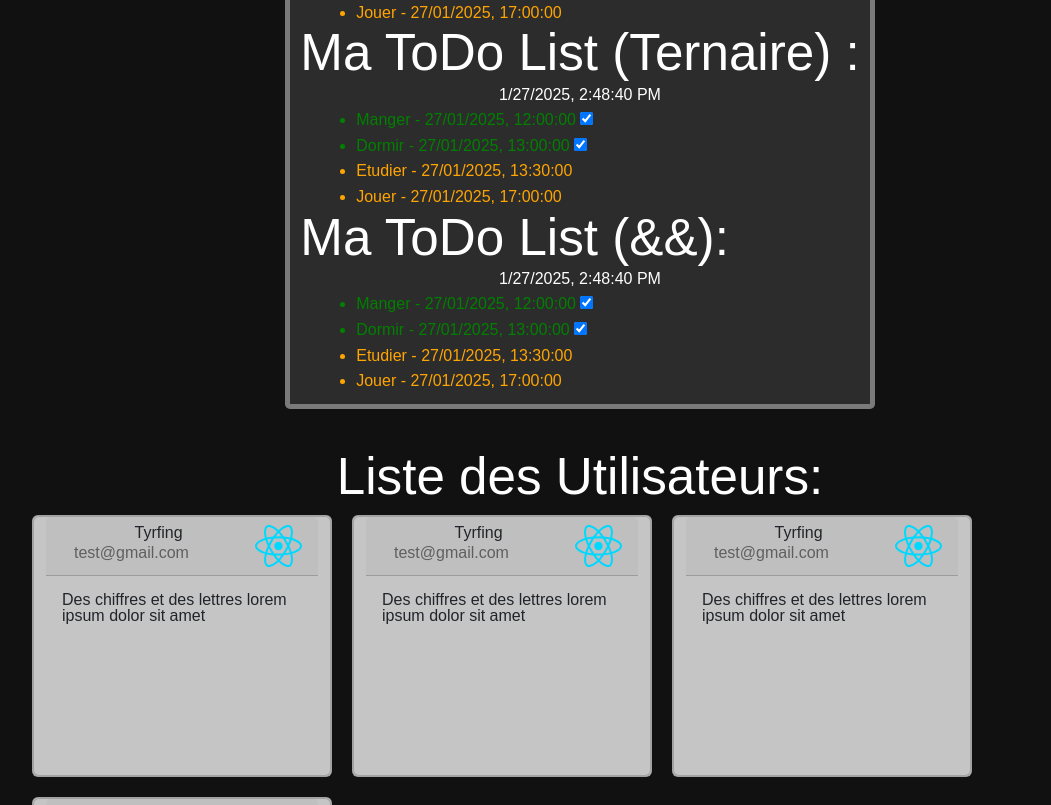
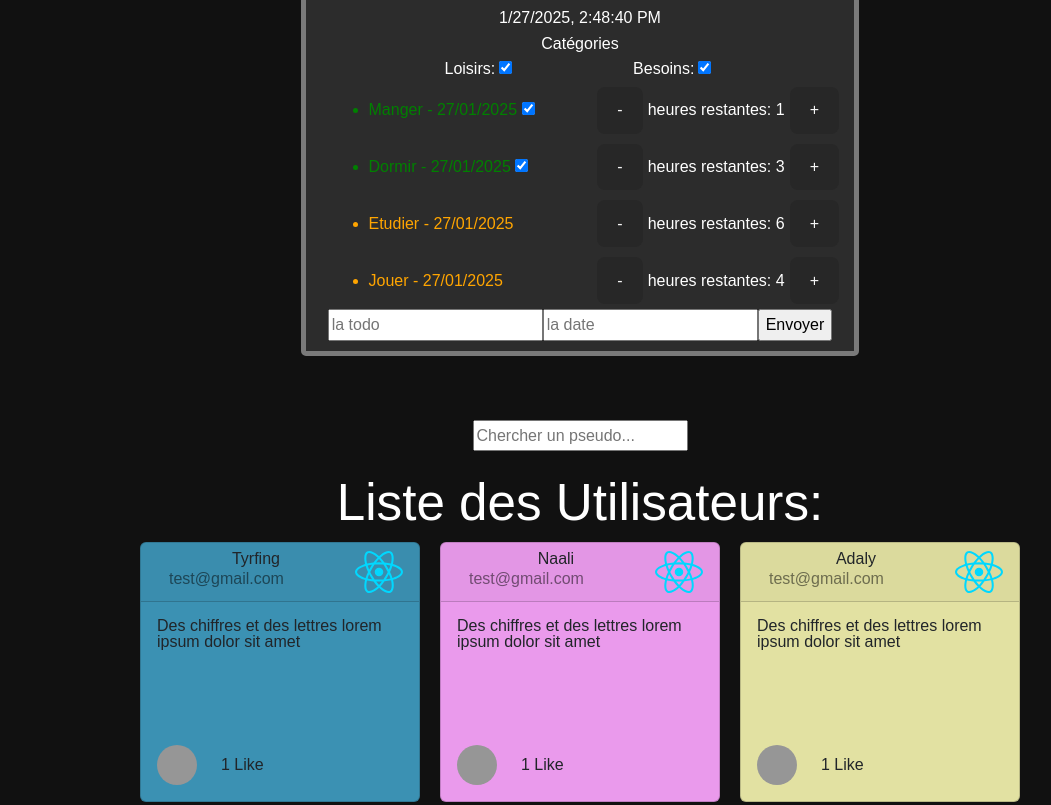
Before and after one commit to xsium/React, a React (Vite) app: page / in a window 1280 px wide. Shown: the part 360-1165 px from the top of the page, without its empty margins (60-1111 px from the left). Built offline with nearby package versions, Linux system fonts and the light colour scheme.

Commit message:
TP2 list & card

```diff
--- a/src/App.css
+++ b/src/App.css
@@ -1,8 +1,6 @@
 /*------------ section css start ------------*/
 section{
   width: 100%;
-  min-height: 76vh;
-
 }
 section>div{
   display: flex;
@@ -68,3 +66,12 @@ button:focus-visible {
   color: orange;
 }
 /*------------ todolist css end ------------*/
+
+/*------------ Card css start --------------*/
+.card-list{
+  justify-content: center;
+  display: flex;
+  flex-direction: row;
+  flex-wrap: wrap;
+}
+/*------------ Card css end ----------------*/
--- a/src/App.jsx
+++ b/src/App.jsx
@@ -1,30 +1,66 @@
-import React from 'react'
+import React, {useState} from 'react'
 import './App.css'
 import Card from './Card.jsx'
 import reactlogo from './assets/react.svg'
 
+
+//Variables-------------------------------------------
 const Todos = [
-  { task: 'Manger', date: '27/01/2025, 12:00:00', task_check: true },
-  { task: 'Dormir', date: '27/01/2025, 13:00:00', task_check: true },
-  { task: 'Etudier', date: '27/01/2025, 13:30:00', task_check: false },
-  { task: 'Jouer', date: '27/01/2025, 17:00:00', task_check: false },
+  { task: 'Manger', date: '27/01/2025', task_check: true, hour: 1, category: "besoin" },
+  { task: 'Dormir', date: '27/01/2025', task_check: true, hour: 3, category: "besoin" },
+  { task: 'Etudier', date: '27/01/2025', task_check: false, hour: 6, category: "besoin" },
+  { task: 'Jouer', date: '27/01/2025', task_check: false, hour: 4, category: "loisir" },
 ];
 
-function Todo({ task, date, task_check }){
-    if(task_check){
+const Users = [
+  { pseudo: 'Tyrfing', mail: 'test@gmail.com', image: reactlogo , description: "Des chiffres et des lettres lorem ipsum dolor sit amet", sexe: "H"},
+  { pseudo: 'Naali', mail: 'test@gmail.com', image: reactlogo , description: "Des chiffres et des lettres lorem ipsum dolor sit amet", sexe: "F"},
+  { pseudo: 'Adaly', mail: 'test@gmail.com', image: reactlogo , description: "Des chiffres et des lettres lorem ipsum dolor sit amet", sexe: "non-binaire"},
+  { pseudo: 'Tyr', mail: 'test@gmail.com', image: reactlogo , description: "Des chiffres et des lettres lorem ipsum dolor sit amet", sexe: "H"},
+];
+//----------------------------------------------------
+
+//function Todos--------------------------------------
+function Todo({ task, date, task_check, heureRestante }){
+  const [heures, setHeures] = useState( heureRestante );
+  function handleClick(task){alert(task);  }
+  function handleClickMinus(){if(heures>0){setHeures(heures - 1)}}
+  function handleClickPlus(){setHeures(heures + 1);}
+
+    //if(task_check){
       return(
-        <li className='green'>
-        {task} - {date} <input type="checkbox" defaultChecked />
+        <>
+        <div className='d-flex flex-row align-items-center justify-content-between'>
+          <li className={task_check ?'green':'orange'} onClick={()=>{handleClick(task)}}>
+            {task} - {date} {task_check>0 && <input type="checkbox" defaultChecked />}
           </li>
+          <div className='d-flex flex-row justify-content-center align-items-center'>
+            <button onClick={()=>{handleClickMinus()}}> - </button>
+            <p>heures restantes: {heures}</p>
+            <button onClick={()=>{handleClickPlus()}}> + </button>
+          </div>
+        </div>
+        </>
       )
-    }
+   /* }
+
   return(
-    <li className='orange'>
+    <>
+    <div className='d-flex flex-row align-items-center justify-content-between'>
+          <li className='orange' onClick={()=>{handleClick(task)}}>
             {task} - {date}
           </li>
+          <div className='d-flex flex-row justify-content-center align-items-center'>
+            <button onClick={()=>{handleClickMinus()}}> - </button>
+            <p>heures restantes: {heures}</p>
+            <button onClick={()=>{handleClickPlus()}}> + </button>
+          </div>
+        </div>
+    </>
   );
+  */
 }
-
+//Variantes de Todo-----------------------------------
 function TodoTer({ task, date, task_check }){
     return( task_check ? <li className='green'> {task} - {date} <input type="checkbox" defaultChecked /></li> : <li className='orange'> {task} - {date} </li> );
 }
@@ -36,66 +72,151 @@ function TodoAnd({ task, date, task_check }){
     </li>
   );
 }
+//----------------------------------------------------
 
-function Article(){
+//Affichage TODO--------------------------------------
+function Article({children}){
+  const [loisir, setLoisir] = useState( true );
+  const [besoin, setBesoin] = useState( true );
   const currentDate = new Date().toLocaleString();
+  function handleChangeCatLoisir(){
+    setLoisir(!loisir);
+    console.log(!loisir);
+  }
+  function handleChangeCatBesoin(){
+    setBesoin(!besoin);
+    console.log(!besoin);
+  }
+
+  const TODOLIST = Todos.filter(element => {
+    if( element.category == "besoin" && !besoin == true ){ return false }
+    if( element.category == "loisir" && !loisir == true ){ return false }
+    else return true;
+  });
+  console.log(TODOLIST);
+
   return (
     <article className='todolist'>
-      <h1>Ma ToDo List :</h1>
+      <h1 className='text-center'>Ma ToDo List :</h1>
       <h2>{currentDate}</h2>
+      <div className='mx-auto container'>
+          <h2>Catégories</h2>
+          <div className='d-flex flex-row justify-content-evenly'>
+            <div>
+              <label htmlFor="loisir">Loisirs:</label>
+              <input className='m-1' type="checkbox" checked={loisir} name='loisir' onChange={()=>{handleChangeCatLoisir()}}/>
+            </div>
+            <div>
+              <label htmlFor="besoin">Besoins:</label>
+              <input className='m-1' type="checkbox" checked={besoin} name='besoin' onChange={()=>{handleChangeCatBesoin()}}/>
+            </div>
+          </div>
+      </div>
       <ul>
-      {Todos.map((todo, index) => (
-          <Todo key={index} task={todo.task} date={todo.date} task_check={todo.task_check} />
+      {TODOLIST.map((todo, index) => (
+          <Todo key={index} task={todo.task} date={todo.date} task_check={todo.task_check} heureRestante={todo.hour} click={()=>handleClick()} />
       ))}
       </ul>
-      <h1>Ma ToDo List (Ternaire) :</h1>
+      {/* à décommenter pour montrer les variantes de todo du Tp todolist 1
+      <h1 className='text-center'>Ma ToDo List (Ternaire) :</h1>
       <h2>{currentDate}</h2>
       <ul>
       {Todos.map((todo, index) => (
           <TodoTer key={index} task={todo.task} date={todo.date} task_check={todo.task_check} />
       ))}
       </ul>
-      <h1>Ma ToDo List (&&):</h1>
+      <h1 className='text-center'>Ma ToDo List (&&):</h1>
       <h2>{currentDate}</h2>
       <ul>
       {Todos.map((todo, index) => (
           <TodoAnd key={index} task={todo.task} date={todo.date} task_check={todo.task_check} />
       ))}
       </ul>
+      */}
+      {children}
     </article>
   );
 }
 
-const Users = [
-  { pseudo: 'Tyrfing', mail: 'test@gmail.com', image: reactlogo , description: "Des chiffres et des lettres lorem ipsum dolor sit amet"},
-  { pseudo: 'Tyrfing', mail: 'test@gmail.com', image: reactlogo , description: "Des chiffres et des lettres lorem ipsum dolor sit amet"},
-  { pseudo: 'Tyrfing', mail: 'test@gmail.com', image: reactlogo , description: "Des chiffres et des lettres lorem ipsum dolor sit amet"},
-  { pseudo: 'Tyrfing', mail: 'test@gmail.com', image: reactlogo , description: "Des chiffres et des lettres lorem ipsum dolor sit amet"},
-];
 
-function App() {
+function Form({ onSubmit }){
+  function handleChange(event){
+    console.log(event.target.value);
+  }
 
-  return (
+  return(
+    <form action='#'onSubmit={(event) => {onSubmit(event)}}>
+      <input type="text" placeholder='la todo' onChange={(event)=>{handleChange(event)}}/>
+      <input type="text" placeholder='la date' onChange={(event)=>{handleChange(event)}}/>
+      <input type="submit" value="Envoyer" />
+    </form>
+  );
+}
+//----------------------------------------------------
+
+//Affichage Card--------------------------------------
+function ArticleCard(){
+  const [search, setSearch] = useState( "" );
+  const Users_list = Users.filter(element => {
+    if( !element.pseudo.includes(search)){ return false; }
+    else return true;
+  });
+  return(
     <>
-    <section>
-      <div className='mx-auto container'>
-      <Article />
-      </div>
-      <div className='mx-auto container card-user'>
+    <input className='m-4' type="text" placeholder='Chercher un pseudo...' onChange={(event)=>{setSearch(event.target.value);}}/>
     <h1>Liste des Utilisateurs:</h1>
     <div className='card-list'>
-          {Users.map((user, index) => (
+          {Users_list.map((user, index) => (
             <Card
             key={index}
             pseudo={user.pseudo}
             mail={user.mail}
             image={user.image}
             description={user.description}
+            sexe={user.sexe}
             />
           ))}
+
     </div>
+    <p>Il y a {Users.length} Utilisateurs</p>
+
+    </>
+  );
+}
+//----------------------------------------------------
+
+
+function App() {
+
+  function handleSubmit(event){
+    event.preventDefault();
+    //console.log(event.target[0].value); //test
+    const INPUTS = event.target.querySelectorAll('input[type="text"]');
+    INPUTS.forEach((input) => {
+      console.log(input.value);
+    });
+  };
+
+  return (
+    <>
+    <div id='wrap'>
+      <section>
+      <div className='mx-auto container'>
+        <Article>
+          <div className='mx-auto container'>
+            <Form onSubmit={handleSubmit} />
+          </div>
+        </Article>
       </div>
       </section>
+      <section>
+      {Users.length>0 &&
+      <div className='mx-auto container card-user'>
+        <ArticleCard />
+      </div>
+      }
+      </section>
+    </div>
     </>
   );
 }
--- a/src/Card.css
+++ b/src/Card.css
@@ -9,12 +9,22 @@ article{
 .card{
     background-color: #c5c5c5;
     min-height: 260px;
-    min-width: 200px;
-    max-width: 300px;
+    max-height: 260px;
+    min-width: 250px;
+    max-width: 280px;
+    box-sizing: border-box;
 
 }
-.card-list{
-    display: flex;
-    flex-direction: row;
-    flex-wrap: wrap;
+.blue{
+    background-color: #3b91b3;
 }
+.rose{
+    background-color: #ea9aec;
+}
+.yellow{
+    background-color: #e2e1a2;
+}
+.card-border{
+    outline: 4px rgb(218, 218, 218) solid;
+    border-radius: 2%;
+}
--- a/src/Card.jsx
+++ b/src/Card.jsx
@@ -1,10 +1,12 @@
+import React, {useState} from 'react'
 import './Card.css'
-export default function Card({pseudo, mail, image, description}) {
+import Like from './Like.jsx';
+export default function Card({pseudo, mail, image, description,sexe}) {
+  const [border, setBorder] = useState( false );
 
   return (
-    <>
-    <article className='card'>
-        <div className="container card">
+    <article className={border ? 'card-border' : ''} onMouseOver={() => setBorder(true)} onMouseLeave={() => setBorder(false)}>
+        <div className={ sexe==="H" ?'card blue': sexe==="F" ?'card rose':'card yellow'} >
           <div className="card-header d-flex justify-content-between">
             <div className="container">
               <h2 className="lh-1 card-title">{pseudo}</h2>
@@ -17,9 +19,9 @@ export default function Card({pseudo, mail, image, description}) {
               {description}
             </p>
           </div>
+          <Like />
         </div>
 
     </article>
-    </>
 );
 }
--- a/src/Footer.css
+++ b/src/Footer.css
@@ -1,7 +1,6 @@
 /*------------ footer css start ------------*/
 footer{
-  min-height: 2vh;
-  max-height: 2vh;
+  flex-shrink: 0;
 }
 footer div{
     width: 100%;
--- a/src/Header.css
+++ b/src/Header.css
@@ -3,8 +3,6 @@
 #app_header{
     margin: 0 auto;
     padding: 2rem;
-    min-height: 22vh;
-    max-height: 22vh;
   }
   header {
     background-color: #111111;
@@ -17,7 +15,6 @@
   }
   #header2{
     width: 100%;
-    padding-right: 200px;
   }
   h1 {
     font-size: 3.2em;
--- /dev/null
+++ b/src/Like.css
@@ -0,0 +1,9 @@
+.likebtn{
+    width: 40px;
+    height: 40px;
+    border-radius: 50%;
+    background-color: rgb(150, 150, 150);
+}
+.like{
+    background-color: rgb(139, 44, 44);
+}
--- /dev/null
+++ b/src/Like.jsx
@@ -0,0 +1,22 @@
+import React, {useState} from 'react'
+import './Like.css'
+export default function Like() {
+  const [like, setLike] = useState( 1 );
+  function handleClick(event){
+    if(event.target.classList.contains('like')){
+        setLike(like - 1)
+    }
+    else setLike(like + 1);
+    event.target.classList.toggle('like');
+  }
+
+  return (
+    <>
+    <div className='d-flex flex-row align-items-center m-3'>
+        <div className='likebtn me-4' onClick={ event => handleClick(event) }></div>
+         {like>1 && <p>{like} Likes</p>}
+         {like<2 && <p>{like} Like</p>}
+    </div>
+    </>
+);
+}
--- a/src/index.css
+++ b/src/index.css
@@ -9,8 +9,14 @@
     font-family: Arial, sans-serif;
     line-height: 1.6;
     background-color: #111111;
-    display: flex;
-    flex-direction: column;
     color: white;
     min-height: 100vh;
   }
+  #root{
+    height: 100vh;
+    display: flex;
+    flex-direction: column;
+  }
+  #wrap{
+    flex: 1;
+  }
```
Lines whose indentation alone changed are shown as unchanged.
